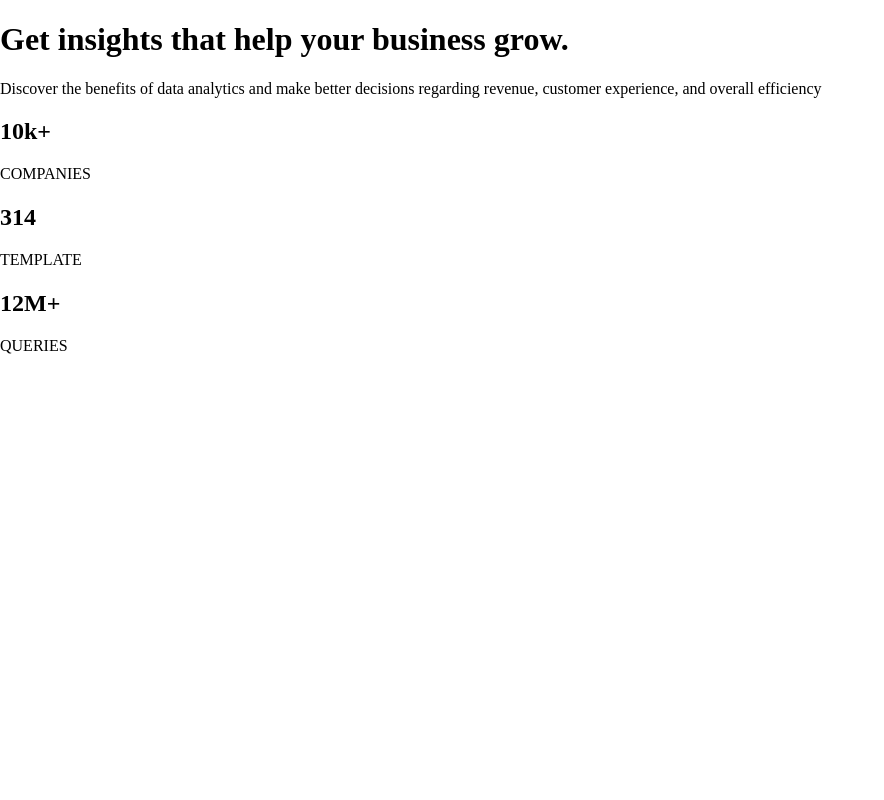
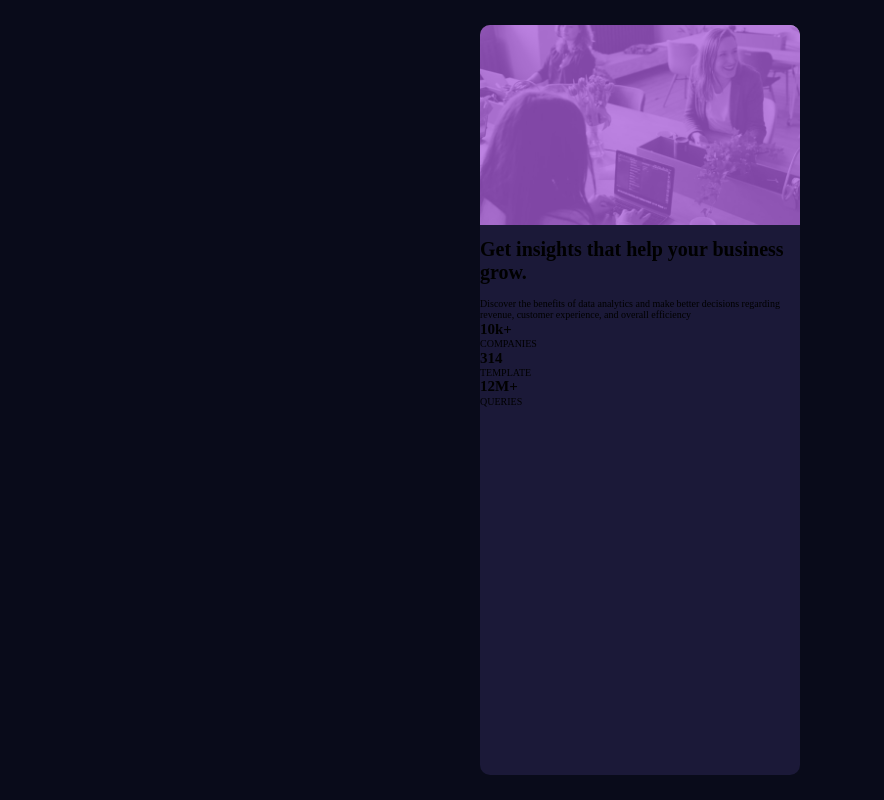
Before and after one commit to jazzielp/stats-preview-card, a plain HTML site: page index.html in a window 1280 px wide. Shown: the whole page, without its empty margins (0-884 px from the left). Drawn offline with Linux system fonts and the light colour scheme.

Commit message:
Estilando la cabecera, vamos a intentar otra manera para llegar al color del ejemplo

```diff
--- a/assets/css/style.css
+++ b/assets/css/style.css
@@ -0,0 +1,66 @@
+@import url('https://fonts.googleapis.com/css2?family=Big+Shoulders+Display:wght@700&family=Inter:wght@300;400;700&family=Lato:wght@100;300;700&family=Lexend+Deca&family=Outfit:wght@300;400;600;700&family=Red+Hat+Display:wght@500;700;900&family=Roboto:wght@300;400;500;700&display=swap');
+@import url('https://fonts.googleapis.com/css2?family=Big+Shoulders+Display:wght@700&family=Inter:wght@300;400;700&family=Lato:wght@100;300;700&family=Lexend+Deca&family=Outfit:wght@300;400;600;700&family=Red+Hat+Display:wght@500;700;900&family=Roboto:wght@300;400;500;700&display=swap');
+
+*{
+    margin: 0;
+    padding: 0;
+    box-sizing: border-box;
+}
+
+:root{
+
+    /* Primary */
+    --very-dark-blu:hsl(233, 47%, 7%);
+    --dark-desaturated-blue:hsl(244, 38%, 16%);
+    --soft-violet:hsl(277, 64%, 61%);
+
+    /* Neutral */
+    --white:hsl(0, 0%, 100%);
+    --slightly-transparent-white:hsla(0, 0%, 100%, 0.75);
+    --slightly-transparent-white-2:hsla(0, 0%, 100%, 0.75);
+
+}
+
+html{
+    font-size: 62.5%;
+}
+
+.body{
+    display: grid;
+    place-items:center;
+    width: 100%;
+    height: 100vh;
+    background: var(--very-dark-blu);
+}
+
+.main{
+    display: flex;
+    flex-direction: column;
+    width: 320px;
+    min-width: 320px;
+    max-width: 375px;
+    height: 750px;
+    background: var(--dark-desaturated-blue);
+    border-radius: 10px;
+}
+
+
+.header{
+    position: relative;
+    width: 100%;
+    height: 200px;
+    background-image: url("../img/image-header-mobile.jpg");
+    background-position: center;
+    background-repeat: no-repeat;
+    background-size: cover;
+    border-radius: 10px 10px 0 0;
+}
+
+.header__background{
+    position: absolute;
+    width: 100%;
+    height: 100%;
+    background: var(--soft-violet);
+    opacity: 0.75;
+    border-radius: 10px 10px 0 0;
+}
--- a/index.html
+++ b/index.html
@@ -19,6 +19,8 @@
 
     <main class="main">
         <div class="header">
+
+            <div class="header__background"></div>
 
         </div>
 
```
